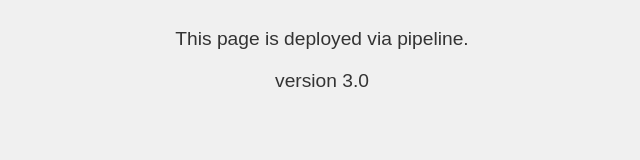
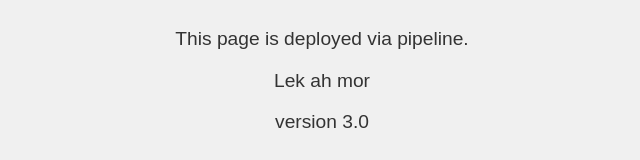
Before and after one commit to skyrizer/devops, a plain HTML site: page devops.html in a window 1280 px wide. Shown: the part 149-309 px from the top of the page, without its empty margins (318-958 px from the left). Drawn offline with Linux system fonts and the light colour scheme.

Commit message:
Update devops.html

```diff
--- a/devops.html
+++ b/devops.html
@@ -23,6 +23,7 @@
 <body>
     <h1>Welcome to My Website</h1>
     <p>This page is deployed via pipeline.</p>
+    <p>Lek ah mor</p>
     <p>version 3.0</p>
 </body>
 </html>
```
